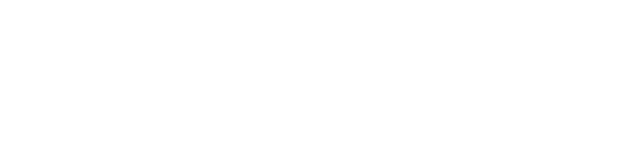
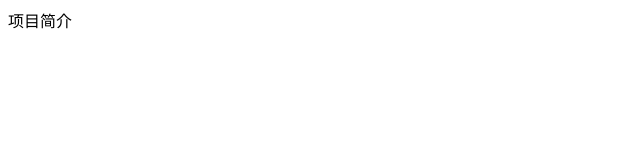
Before and after one commit to ckluy/-, a plain HTML site: page index.html in a window 1280 px wide. Shown: the full height of the page, 0-640 px from the left. Drawn offline with Linux system fonts and the light colour scheme.

Commit message:
Update index.html

```diff
--- a/index.html
+++ b/index.html
@@ -5,6 +5,6 @@
     <title>简介</title>
 </head>
 <body>
-<div></div>
+<div>项目简介</div>
 </body>
 </html>
```
